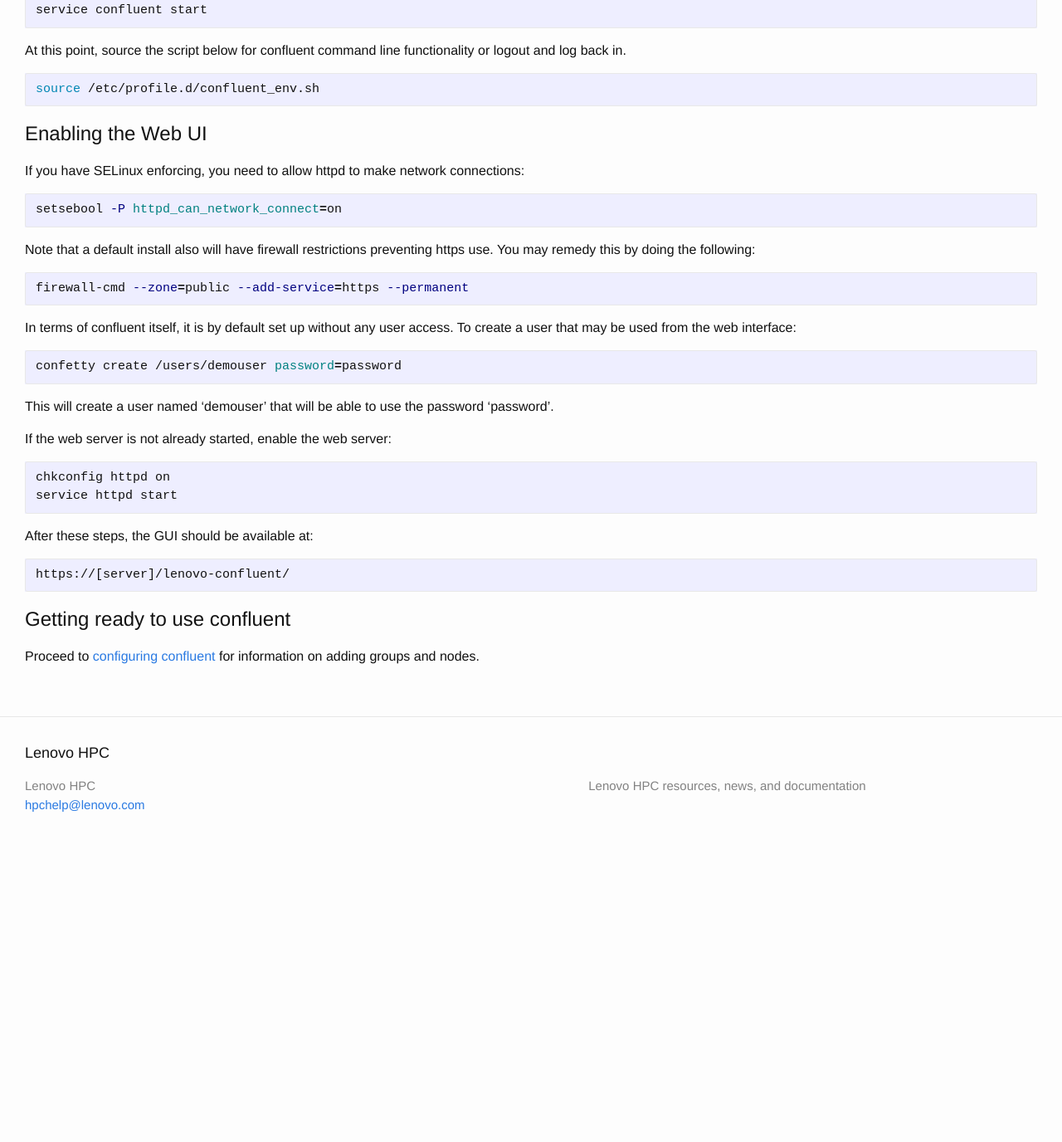
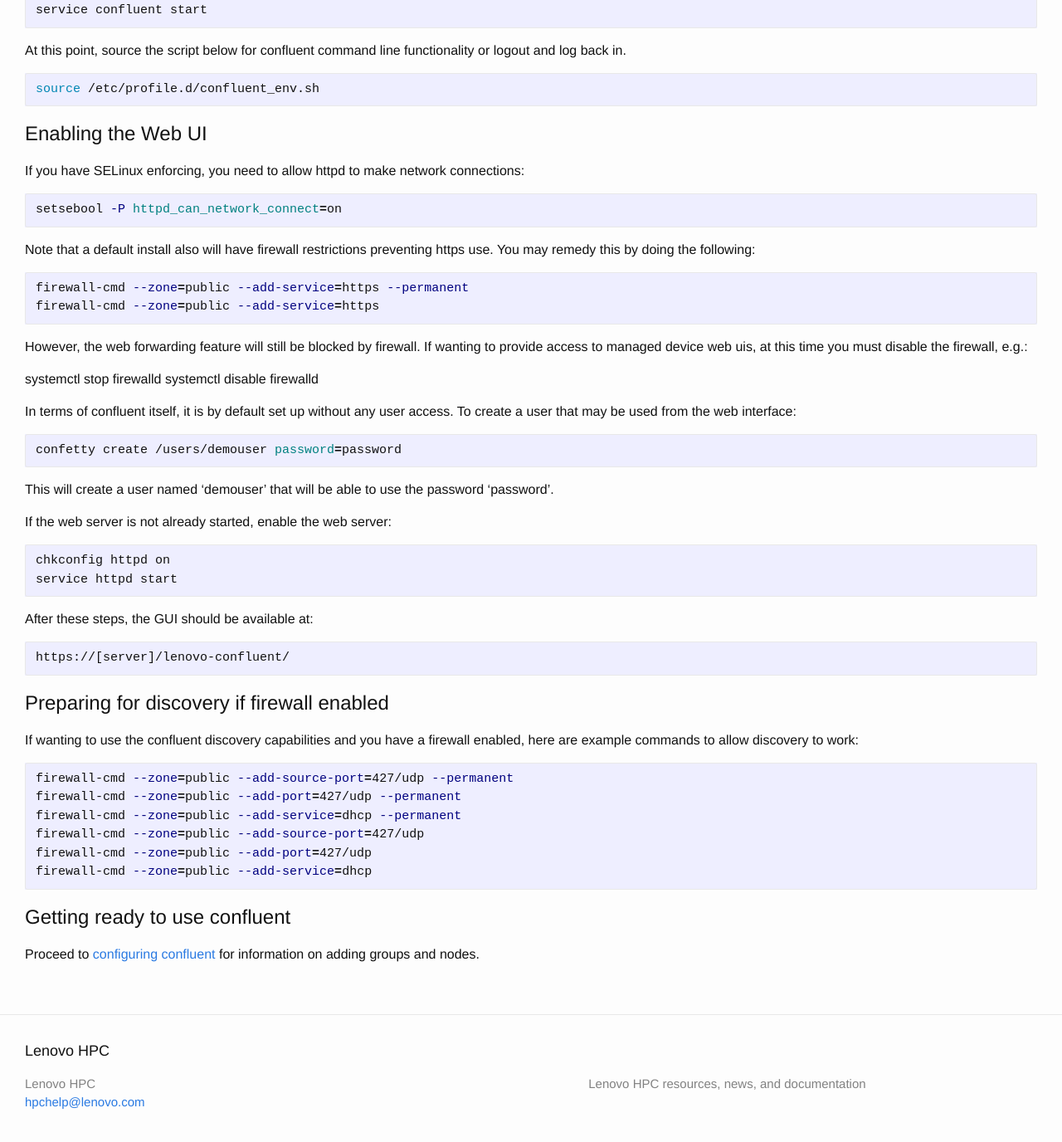
Before and after one commit to xcat2/confluent-docs, a Jekyll site: the page built from docs/installconfluent_rhel.md, in a window 1280 px wide and 1400 px high, scrolled down 535 px. Shown: the top 1376 px of the window at 83% size. Built offline with Jekyll 4.4.1, drawn with Linux system fonts in a browser that asks for light colours; before the commit the page ends 1576 px from its top, so only the background shows below that.

Commit message:
Add more detail on firewall behavior to documentation

```diff
--- a/docs/installconfluent_rhel.md
+++ b/docs/installconfluent_rhel.md
@@ -36,10 +36,18 @@
 https use.  You may remedy this by doing the following:
 
     firewall-cmd --zone=public --add-service=https --permanent
+    firewall-cmd --zone=public --add-service=https
+
+However, the web forwarding feature will still be blocked by firewall.  If wanting to provide
+access to managed device web uis, at this time you must disable the firewall, e.g.:
+
+   systemctl stop firewalld
+   systemctl disable firewalld
 
 In terms of confluent itself, it is by default set up without any user access.  To create a user that may be used from the web interface:
 
     confetty create /users/demouser password=password
+
 
 This will create a user named 'demouser' that will be able to use the password 'password'.
 
@@ -52,6 +60,19 @@
 
     https://[server]/lenovo-confluent/
 
+
+# Preparing for discovery if firewall enabled
+
+If wanting to use the confluent discovery capabilities and you have a firewall enabled, here are example commands to allow discovery to work:
+
+    firewall-cmd --zone=public --add-source-port=427/udp --permanent
+    firewall-cmd --zone=public --add-port=427/udp --permanent
+    firewall-cmd --zone=public --add-service=dhcp --permanent
+    firewall-cmd --zone=public --add-source-port=427/udp
+    firewall-cmd --zone=public --add-port=427/udp
+    firewall-cmd --zone=public --add-service=dhcp
+
+
 # Getting ready to use confluent
 
 Proceed to [configuring confluent]({{ site.baseurl }}/documentation/configconfluent.html) for information on
```
